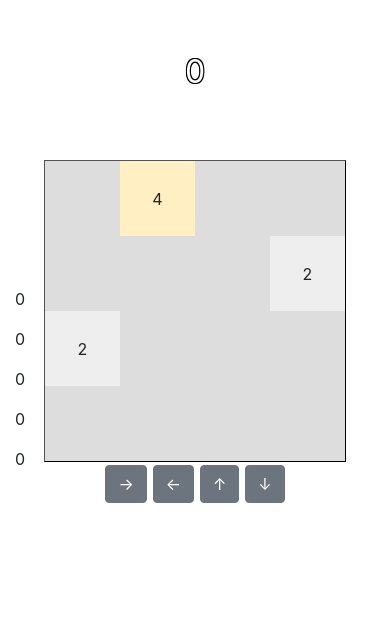
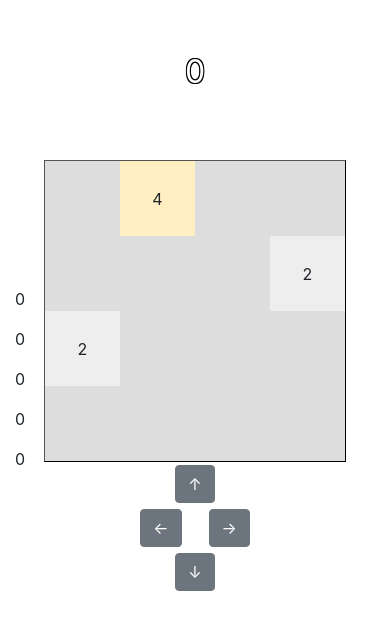
Before and after one commit to lilysmith1206/two-oh-four-eight, an Angular app: page / in a window 390 px wide. Shown: the top 630 px of the page. Built offline with nearby package versions, Linux system fonts and the light colour scheme.

Commit message:
fixed bug, added better mobile controls
bug with scores, where it would just read the score stored in localstorage instead of setting it to 0. oops. fixed now though

added directional placements to the mobile controls, so it's more intuitive.

```diff
--- a/src/app/game/game.component.html
+++ b/src/app/game/game.component.html
@@ -24,12 +24,16 @@
 </div>
 
 <div class="row justify-content-center">
+  <button class="btn btn-secondary arr" (click)='mobileMove("up")'>&uarr;</button>
+
+</div>
+<div class="row justify-content-center">
+  <button class="btn btn-secondary arr mr-4" (click)='mobileMove("left")'>&larr;</button>
   <button class="btn btn-secondary arr" (click)='mobileMove("right")'>&rarr;</button>
-  <button class="btn btn-secondary arr" (click)='mobileMove("left")'>&larr;</button>
-  <button class="btn btn-secondary arr" (click)='mobileMove("up")'>&uarr;</button>
+</div>
+<div class="row justify-content-center">
   <button class="btn btn-secondary arr" (click)='mobileMove("down")'>&darr;</button>
 </div>
-
 <div class="row">
   <div class="col-12 d-flex justify-content-center mt-3">
     <button class="btn btn-info restart-button"
--- a/src/app/game/game.component.ts
+++ b/src/app/game/game.component.ts
@@ -68,6 +68,7 @@ export class GameComponent implements OnInit {
     this.inPlay = true;
     if (window.localStorage.getItem('score')) {
       this.boardService.scoreValue = Number(window.localStorage.getItem('score'));
+      window.localStorage.setItem('score', '0');
     }
     else {
     this.boardService.scoreValue = 0;
```
